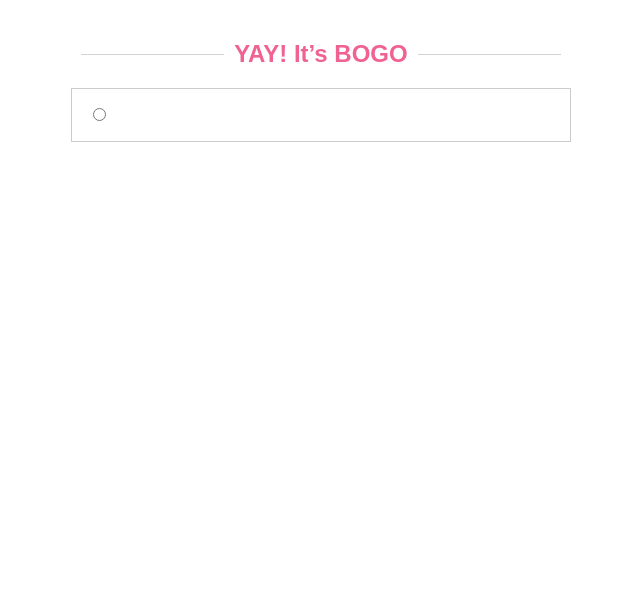
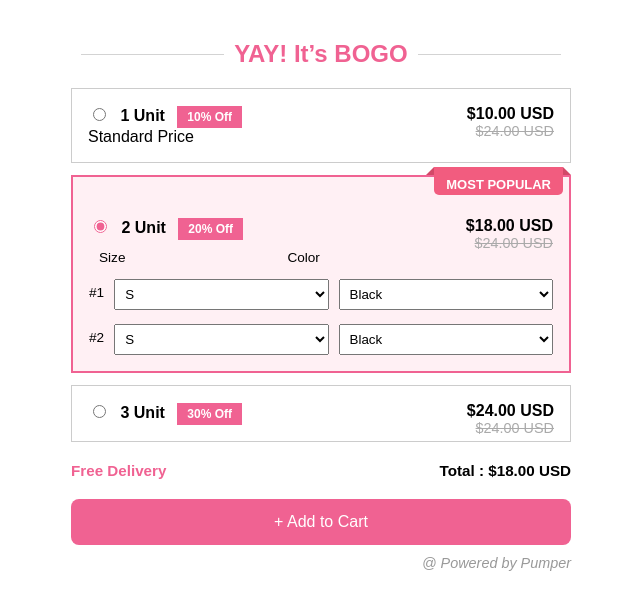
Before and after one commit to Juveria-Dalvi/Assignment, a plain HTML site: page index.html in a window 1280 px wide. Shown: the whole page, without its empty margins (319-959 px from the left). Drawn offline with Linux system fonts and the light colour scheme.

Commit message:
Update index.html

```diff
--- a/index.html
+++ b/index.html
@@ -1,31 +1,98 @@
 <!DOCTYPE html>
-
 <html lang="en">
-
 <head>
-
   <meta charset="UTF-8" />
-
   <meta name="viewport" content="width=device-width, initial-scale=1.0"/>
-
   <title>BOGO Offer</title>
-
   <link rel="stylesheet" href="styles.css">
-
 </head>
-
 <body>
-
   <div class="container">
 
     <div class="heading-line">
-
       <span>YAY! It’s BOGO</span>
-
     </div>
 
     <div class="option">
+      <input type="radio" name="unit" id="unit1" />
+      <label for="unit1">
+        <strong>1 Unit</strong>
+        <span class="badge">10% Off</span>
+        <div class="price">$10.00 USD <s>$24.00 USD</s></div>
+        <div>Standard Price</div>
+      </label>
+    </div>
 
-      <input type="radio" name="unit" id="unit1" />
+    <div class="option popular">
+      <div class="popular-label">
+        <div class="triangle-left"></div>
+        <div class="ribbon">MOST POPULAR</div>
+        <div class="triangle-right"></div>
+      </div>
+      <input type="radio" name="unit" id="unit2" checked />
+      <label for="unit2">
+        <strong>2 Unit</strong>
+        <span class="badge">20% Off</span>
+        <div class="price">$18.00 USD <s>$24.00 USD</s></div>
+      </label>
 
-      <label for="unit1">
+      <div class="unit-details">
+        <label></label>
+        <label>Size</label>
+        <label>Color</label>
+      </div>
+
+      <div class="unit-details">
+        <label>#1</label>
+        <select>
+          <option>S</option>
+          <option>M</option>
+          <option>L</option>
+          <option>XL</option>
+        </select>
+        <select>
+          <option>Black</option>
+          <option>White</option>
+          <option>Red</option>
+          <option>Blue</option>
+        </select>
+      </div>
+
+      <div class="unit-details">
+        <label>#2</label>
+        <select>
+          <option>S</option>
+          <option>M</option>
+          <option>L</option>
+          <option>XL</option>
+        </select>
+        <select>
+          <option>Black</option>
+          <option>White</option>
+          <option>Red</option>
+          <option>Blue</option>
+        </select>
+      </div>
+    </div>
+
+    <div class="option">
+      <input type="radio" name="unit" id="unit3" />
+      <label for="unit3">
+        <strong>3 Unit</strong>
+        <span class="badge">30% Off</span>
+        <div class="price">$24.00 USD <s>$24.00 USD</s></div>
+      </label>
+    </div>
+
+    <div class="footer">
+      <span>Free Delivery</span>
+      <span>Total : $18.00 USD</span>
+    </div>
+
+    <button class="btn">+ Add to Cart</button>
+    <div class="powered">@ Powered by Pumper</div>
+  </div>
+
+  <script src="script.js"></script>
+</body>
+</html>
```
